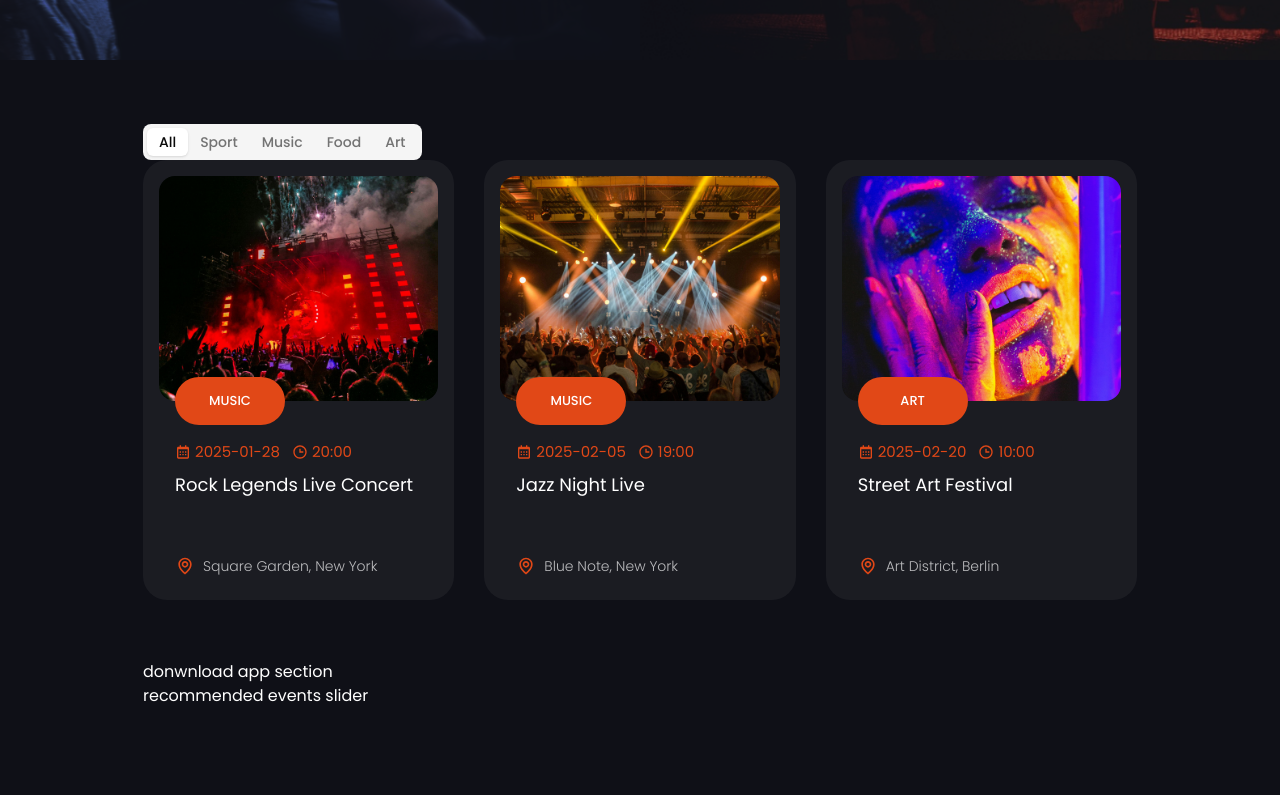
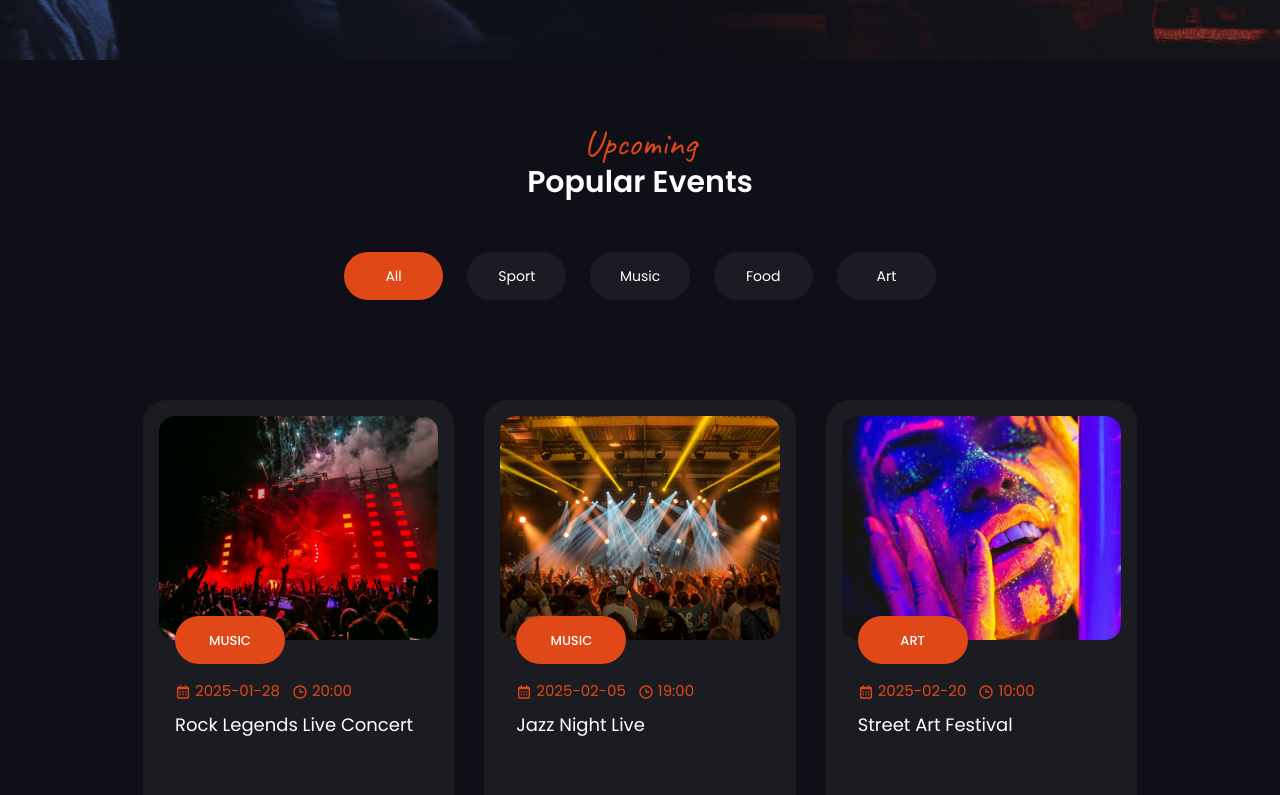
Before and after one commit to Jisap/next15-events, a Next.js app: page / in a window 1280 px wide. Shown: the part 740-1535 px from the top of the page. Before the commit the page ends 1448 px from the top, so only its background shows below. Built offline with nearby package versions, Linux system fonts and the light colour scheme; data requests are answered from the project's data file.

Commit message:
Refactor UpcomingEvents component layout and styling; enhance Tabs for better user experience and visual appeal

```diff
--- a/components/UpcomingEvents.jsx
+++ b/components/UpcomingEvents.jsx
@@ -30,18 +30,38 @@ const UpcomingEvents = () => {
     }
     filterEvents()
   }, [events, eventValue]);
-console.log(filteredEvents);
+
   return (
-    <section>
-      <Tabs value={eventValue} onValueChange={setEventValue}>
-        <TabsList>
-          <TabsTrigger value="all">All</TabsTrigger>
-          <TabsTrigger value="sport">Sport</TabsTrigger>
-          <TabsTrigger value="music">Music</TabsTrigger>
-          <TabsTrigger value="food">Food</TabsTrigger>
-          <TabsTrigger value="art">Art</TabsTrigger>
-        </TabsList>
-      </Tabs>
+    <section className="mb-16">
+      <div className="mb-12 text-center">
+        <h3 className="pretitle">Upcoming</h3>
+        <h2 className="h2">Popular Events</h2>
+      </div>
+      <div className="flex flex-col xl:flex-row items-center justify-between mb-12">
+        <Tabs
+          value={eventValue}
+          onValueChange={setEventValue}
+          className="bg-none w-full max-w-[600px] h-full flex justify-center items-center mb-12 xl:mb-0"
+        >
+          <TabsList className="flex flex-col lg:flex-row gap-6 bg-transparent w-full h-full ">
+            <TabsTrigger value="all">
+              All
+            </TabsTrigger>
+            <TabsTrigger value="sport">
+              Sport
+            </TabsTrigger>
+            <TabsTrigger value="music">
+              Music
+            </TabsTrigger>
+            <TabsTrigger value="food">
+              Food
+            </TabsTrigger>
+            <TabsTrigger value="art">
+              Art
+            </TabsTrigger>
+          </TabsList>
+        </Tabs>
+      </div>
       {/* slider */}
       {filteredEvents.length > 0
         ? (
--- a/components/ui/tabs.jsx
+++ b/components/ui/tabs.jsx
@@ -22,7 +22,7 @@ const TabsTrigger = React.forwardRef(({ className, ...props }, ref) => (
   <TabsPrimitive.Trigger
     ref={ref}
     className={cn(
-      "inline-flex items-center justify-center whitespace-nowrap rounded-md px-3 py-1 text-sm font-medium ring-offset-white transition-all focus-visible:outline-none focus-visible:ring-2 focus-visible:ring-neutral-950 focus-visible:ring-offset-2 disabled:pointer-events-none disabled:opacity-50 data-[state=active]:bg-white data-[state=active]:text-neutral-950 data-[state=active]:shadow dark:ring-offset-neutral-950 dark:focus-visible:ring-neutral-300 dark:data-[state=active]:bg-neutral-950 dark:data-[state=active]:text-neutral-50",
+      "bg-secondary h-[48px] w-full flex gap-2 items-center justify-center whitespace-nowrap rounded-full px-2 py-1.5 text-sm text-white font-normal ring-offset-white transition-all focus-visible:outline-none focus-visible:ring-2 focus-visible:ring-neutral-950 focus-visible:ring-offset-2 disabled:pointer-events-none disabled:opacity-50 data-[state=active]:bg-accent data-[state=active]:text-white data-[state=active]:shadow dark:ring-offset-neutral-950 dark:focus-visible:ring-neutral-300 dark:data-[state=active]:bg-neutral-950 dark:data-[state=active]:text-neutral-50",
       className
     )}
     {...props} />
```
